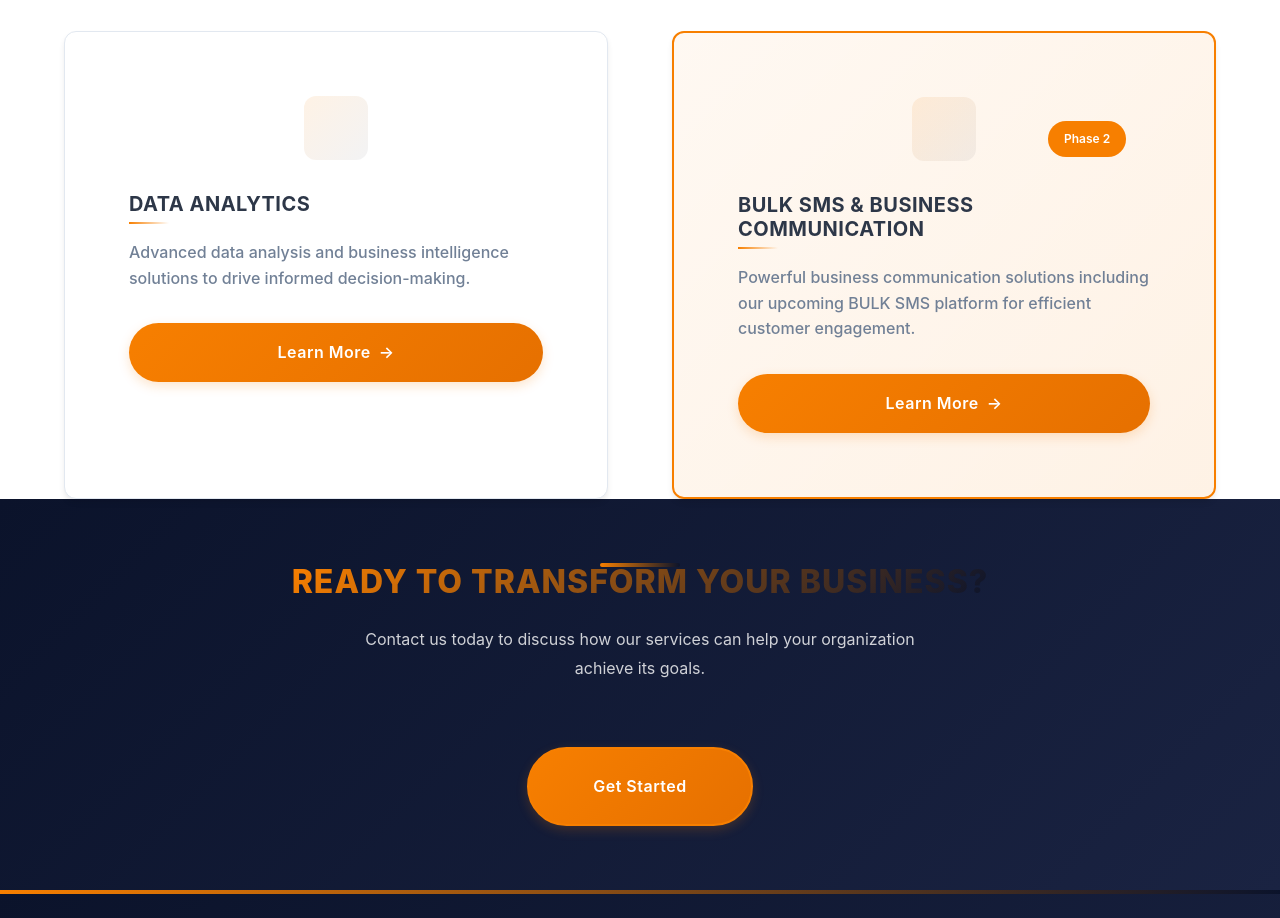
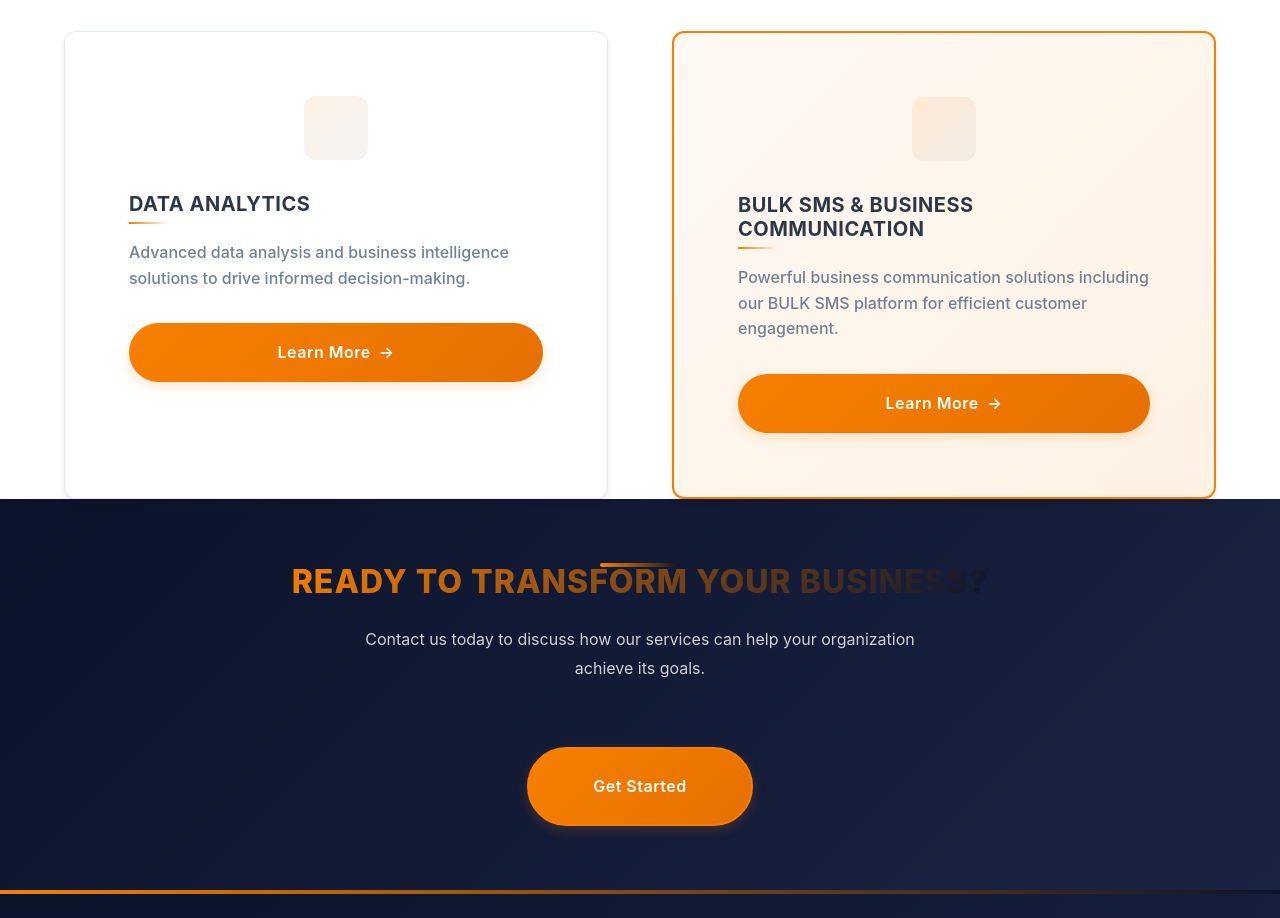
Before and after one commit to dromorongit/Nedhub, a website with bundled scripts: page services.html in a window 1280 px wide. Shown: the part 1560-2478 px from the top of the page. Built offline with nearby package versions, Linux system fonts and the light colour scheme; some icons are missing.

Commit message:
Phase ba removal

```diff
--- a/services.html
+++ b/services.html
@@ -161,12 +161,11 @@
                                 <span class="icon-bulk-sms"></span>
                             </div>
                             <h3 class="card-title">BULK SMS & Business Communication</h3>
-                            <p class="card-description">Powerful business communication solutions including our upcoming BULK SMS platform for efficient customer engagement.</p>
+                            <p class="card-description">Powerful business communication solutions including our BULK SMS platform for efficient customer engagement.</p>
                             <a href="https://app.nedhubgh.com" class="btn btn-primary btn-with-icon card-btn" target="_blank">
                                 <span class="btn-text">Learn More</span>
                                 <span class="btn-icon">→</span>
                             </a>
-                            <span class="badge">Phase 2</span>
                         </div>
                         <div class="card-overlay"></div>
                     </div>
```
Also changed, not shown: dist/services.html.
